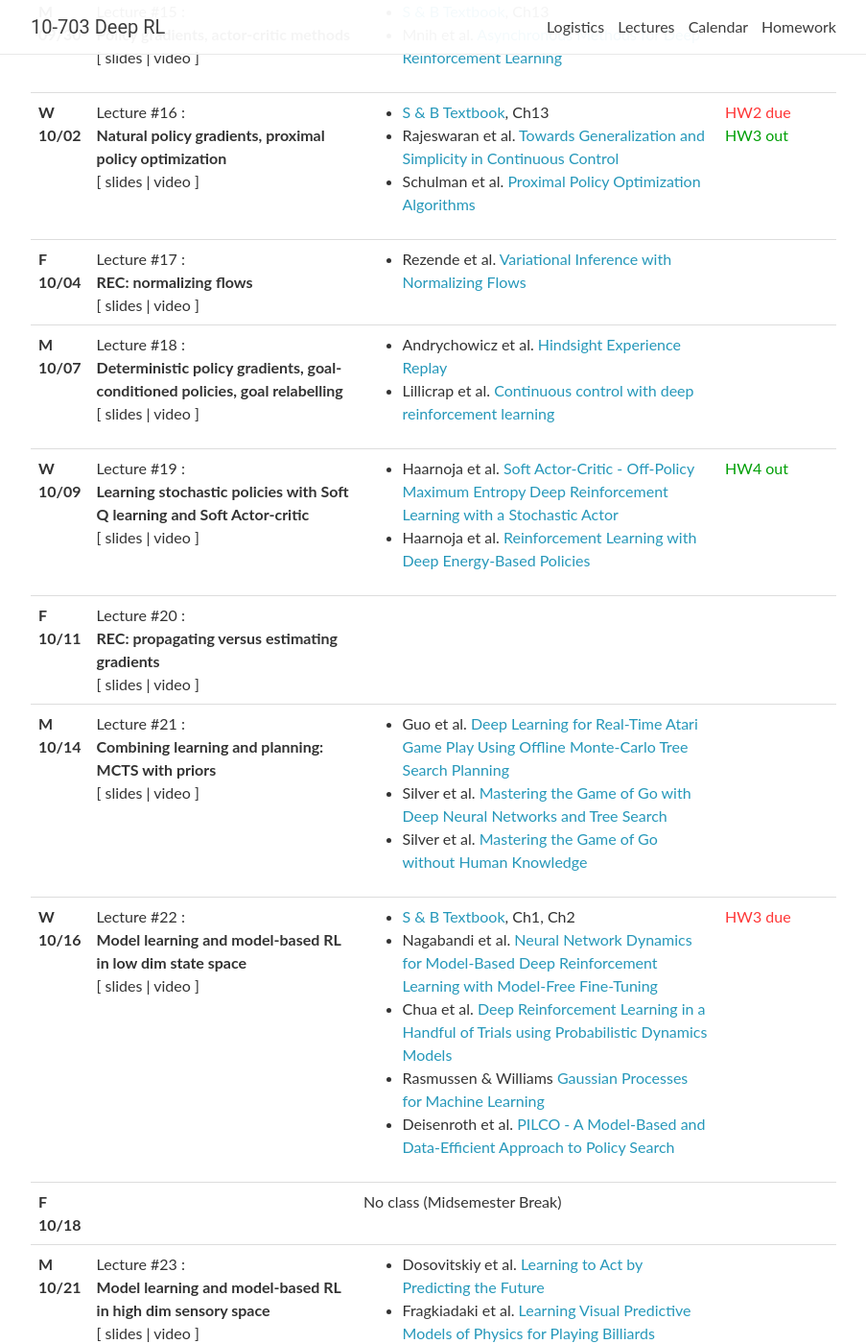
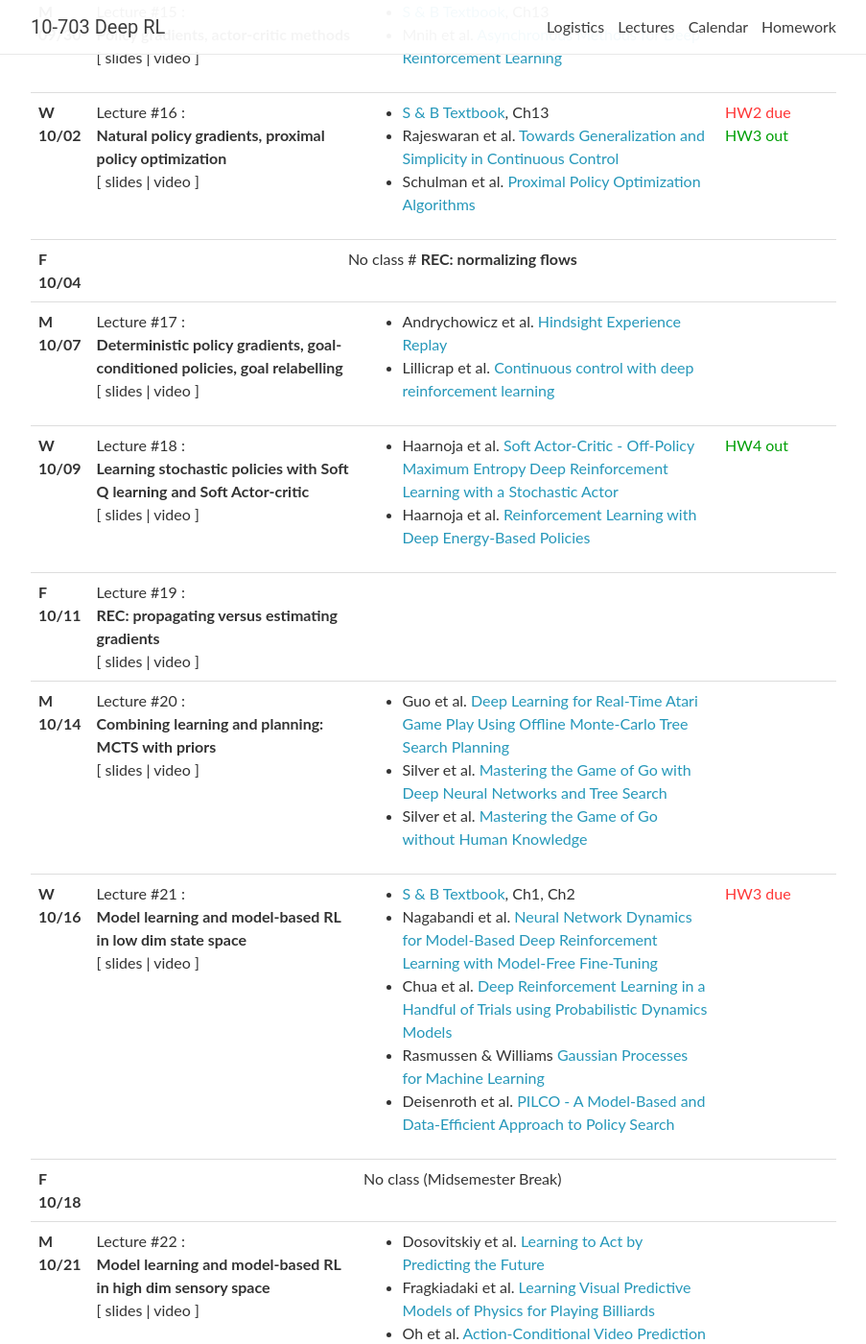
Before and after one commit to cmudeeprl/703website_f19, a Jekyll site: the page built from _pages/lectures.md, in a window 1280 px wide and 1400 px high, scrolled down 2341 px. Shown: the whole window at 96% size, without its empty margins (188-1091 px from the left). Built offline with Jekyll 4.4.1, drawn with Linux system fonts in a browser that asks for light colours; nearby versions of some CDN libraries; comment, search, counter and statistics services are not loaded; some of the changed text lies outside the part shown.

Commit message:
remove 10/4 recitation

```diff
--- a/_data/lectures.yml
+++ b/_data/lectures.yml
@@ -205,12 +205,13 @@
 - date: F 10/04
   lecturer:
   title: >
-    <strong>REC: normalizing flows</strong>
+    No class
+    # <strong>REC: normalizing flows</strong>
   slides:
   video:
   notes:
   readings:
-    - Rezende et al. <a href="http://proceedings.mlr.press/v37/rezende15.pdf" target="_blank">Variational Inference with Normalizing Flows</a>
+    # - Rezende et al. <a href="http://proceedings.mlr.press/v37/rezende15.pdf" target="_blank">Variational Inference with Normalizing Flows</a>
   logistics:
 
 - date: M 10/07
```
